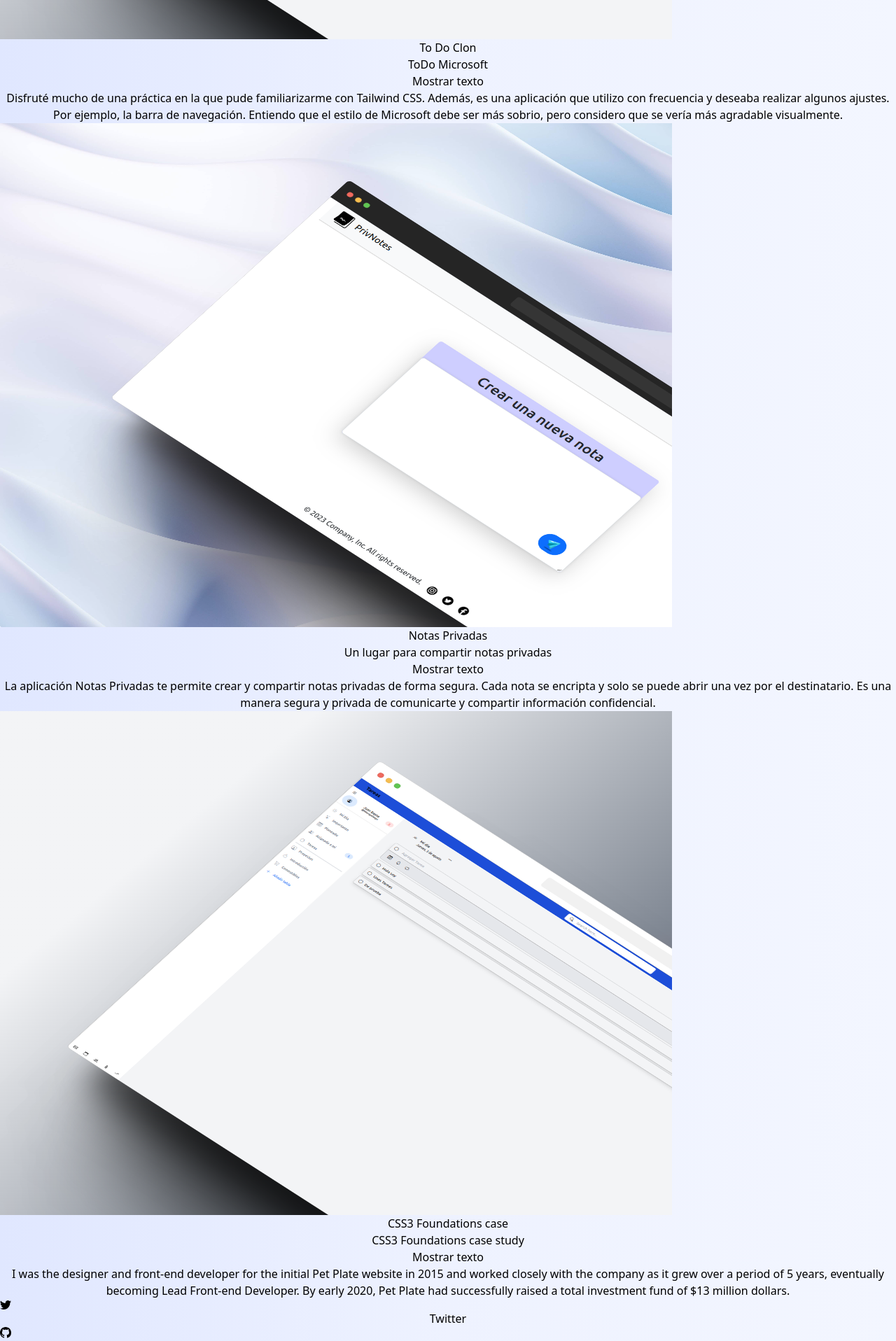
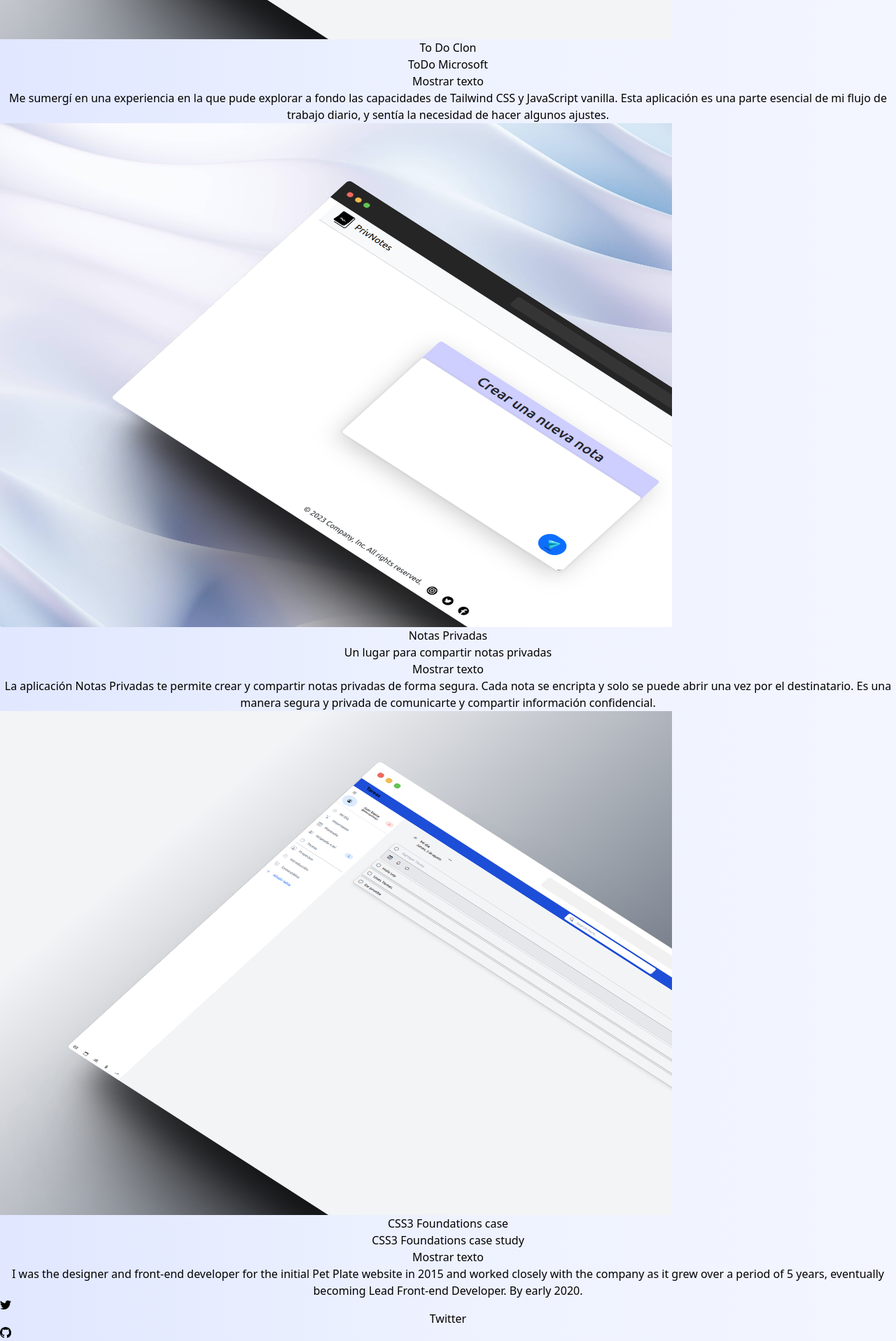
Before and after one commit to Wangallego/Personal-Portfolio, a React (Vite) app: page / in a window 1280 px wide. Shown: the part 2980-4896 px from the top of the page at 70% size. Built offline with nearby package versions, Linux system fonts and the light colour scheme.

Commit message:
Favicon y modificacion de textos

```diff
--- a/index.html
+++ b/index.html
@@ -5,7 +5,7 @@
     <meta name="viewport" content="width=device-width, initial-scale=1.0" />
     <link rel="stylesheet" href="https://cdnjs.cloudflare.com/ajax/libs/animate.css/4.1.1/animate.min.css"/>
     <title>Juan Basoa</title>
-    <link rel="shortcut icon" href="../assets/favicon.ico" type="image/x-icon" />
+    <link rel="shortcut icon" href="public/favicon.ico" type="image/x-icon" style="border-radius: 2rem;" />
   </head>
   <body>
     <div id="root"></div>
--- a/src/components/Portfolio.jsx
+++ b/src/components/Portfolio.jsx
@@ -8,7 +8,7 @@ const articles = [
     {
       title: "To Do Clon",
       subtitle: "ToDo Microsoft",
-      description: "Disfruté mucho de una práctica en la que pude familiarizarme con Tailwind CSS. Además, es una aplicación que utilizo con frecuencia y deseaba realizar algunos ajustes. Por ejemplo, la barra de navegación. Entiendo que el estilo de Microsoft debe ser más sobrio, pero considero que se vería más agradable visualmente.",
+      description:" Me sumergí en una experiencia en la que pude explorar a fondo las capacidades de Tailwind CSS y JavaScript vanilla. Esta aplicación es una parte esencial de mi flujo de trabajo diario, y sentía la necesidad de hacer algunos ajustes. ",
       image: toDo
     },
     {
@@ -20,7 +20,7 @@ const articles = [
     {
       title: "CSS3 Foundations case",
       subtitle: "CSS3 Foundations case study",
-      description: "I was the designer and front-end developer for the initial Pet Plate website in 2015 and worked closely with the company as it grew over a period of 5 years, eventually becoming Lead Front-end Developer. By early 2020, Pet Plate had successfully raised a total investment fund of $13 million dollars.",
+      description: "I was the designer and front-end developer for the initial Pet Plate website in 2015 and worked closely with the company as it grew over a period of 5 years, eventually becoming Lead Front-end Developer. By early 2020.",
       image: toDo
     }
   ];
```
Also changed, not shown: 1 other file (tests, documents, lock files or other folders).
